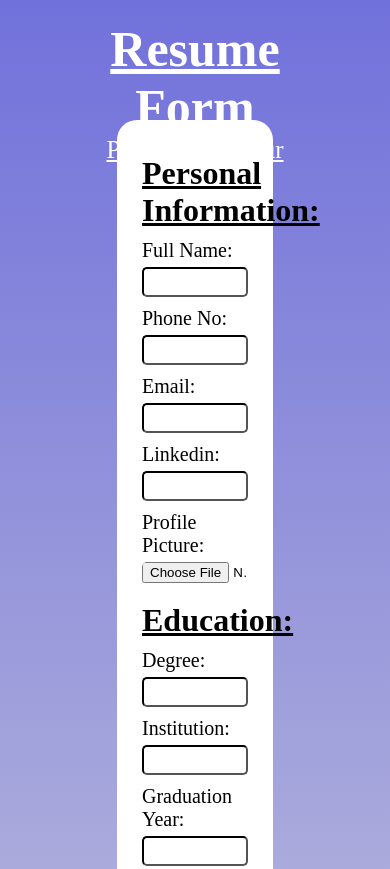
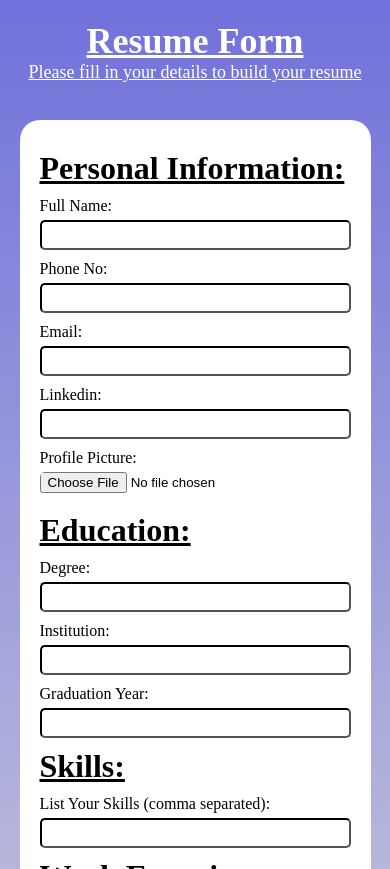
Before and after one commit to BismaYousuf/Interactive-Resume-Builder, a website: page modern/Resumeform.html in a window 390 px wide. Shown: the top 869 px of the page. Drawn offline with Linux system fonts and the light colour scheme.

Commit message:
add more edits

```diff
--- a/modern/resume.css
+++ b/modern/resume.css
@@ -1,15 +1,16 @@
-*{
+* {
     margin: 0;
     padding: 0;
     box-sizing: border-box;
 }
-body{
+
+body {
     width: 100%;
-    /* height: 100vh; */
     background: linear-gradient(rgb(113, 113, 219), rgba(212, 212, 212, 0.788));
     background-repeat: no-repeat;
 }
-.heading{
+
+.heading {
     width: 50%;
     height: 100px;
     text-align: center;
@@ -18,36 +19,40 @@ body{
     margin-left: 25%;
     margin-top: 20px;
     color: white;
-    text-decoration: underline
+    text-decoration: underline;
 }
-.form-layout{
+
+.form-layout {
     background-color: white;
     width: 40%;
     margin-left: 30%;
     border-radius: 20px;
     padding: 25px;
 }
-.input{
+
+.input {
     font-size: 20px;
     padding-top: 10px;
+}
 
-}
-.input input{
+.input input {
     width: 100%;
     height: 30px;
     border-radius: 5px;
     border-color: black;
     margin-top: 5px;
 }
-.layout-heading{
+
+.layout-heading {
     margin-top: 10px;
-    text-decoration: underline
+    text-decoration: underline;
 }
 
-#description{
+#description {
     width: 100%;
 }
-.submit-btn{
+
+.submit-btn {
     width: 40%;
     height: 50px;
     margin-top: 20px;
@@ -57,3 +62,43 @@ body{
     color: white;
     font-weight: 700;
 }
+
+/* Media Queries for responsiveness */
+@media (max-width: 768px) {
+    .heading {
+        width: 80%;
+        margin-left: 10%;
+        font-size: 20px;
+    }
+
+    .form-layout {
+        width: 80%;
+        margin-left: 10%;
+    }
+
+    .submit-btn {
+        width: 60%;
+    }
+}
+
+@media (max-width: 480px) {
+    .heading {
+        width: 90%;
+        margin-left: 5%;
+        font-size: 18px;
+    }
+
+    .form-layout {
+        width: 90%;
+        margin-left: 5%;
+        padding: 20px;
+    }
+
+    .submit-btn {
+        width: 80%;
+    }
+
+    .input {
+        font-size: 16px;
+    }
+}
```
